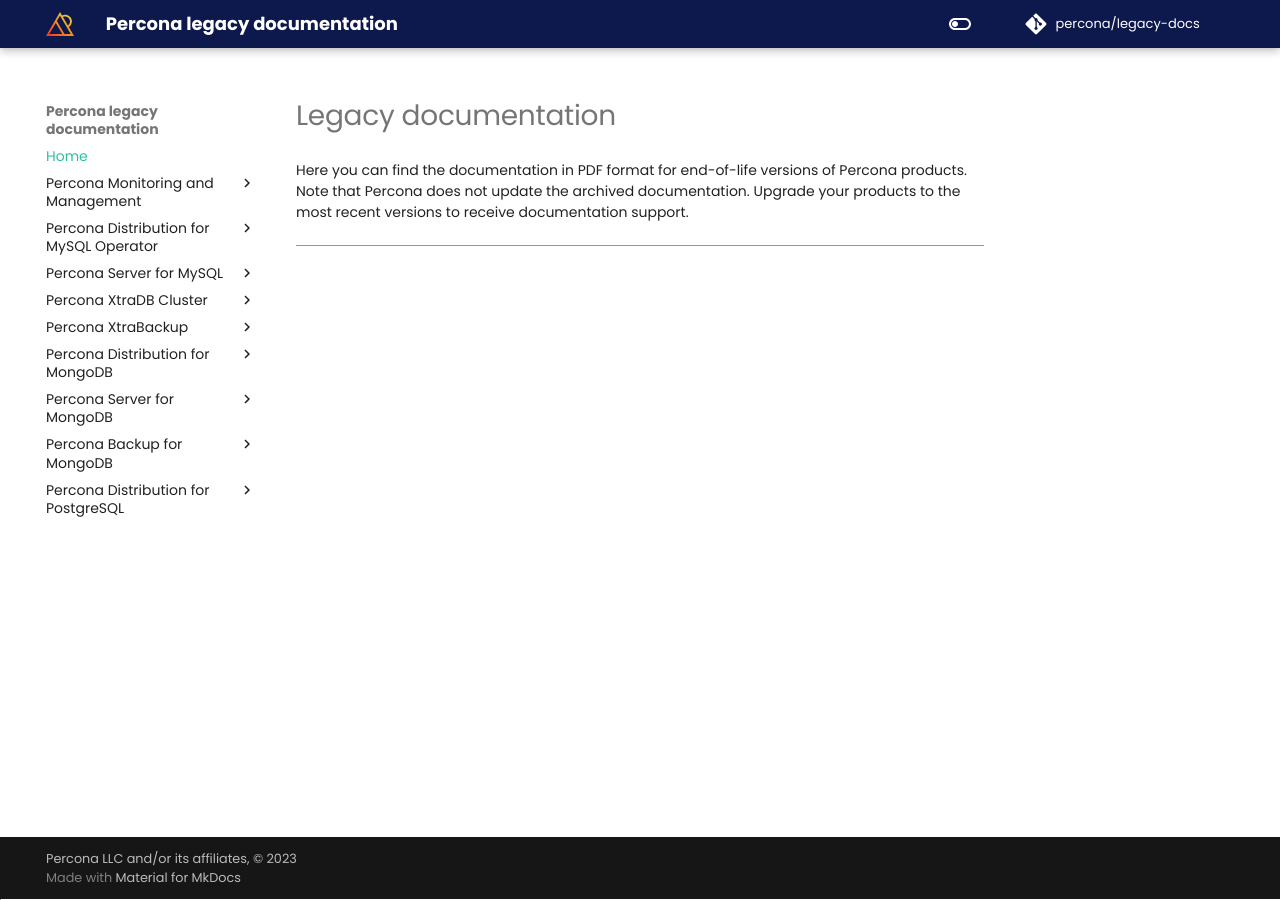
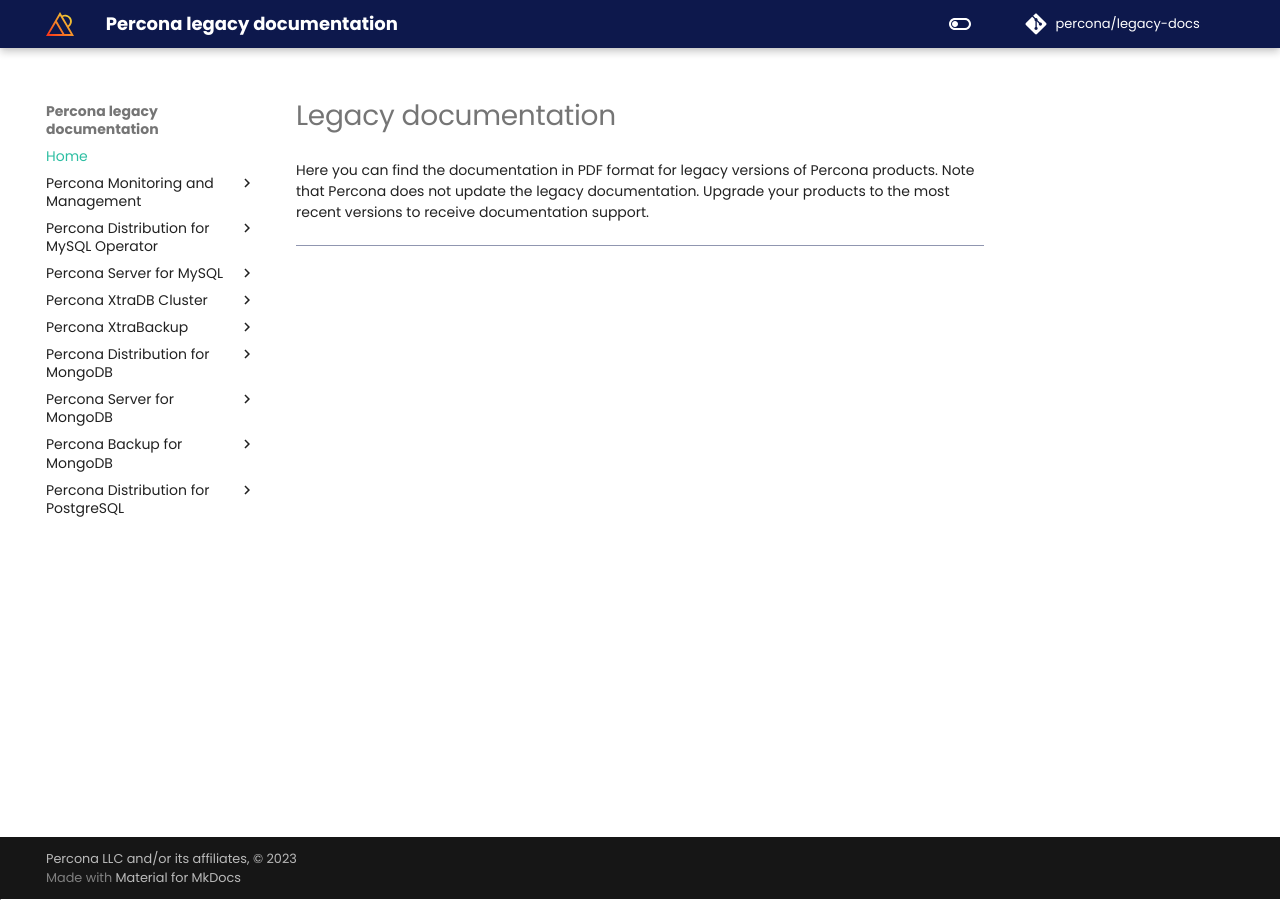
Before and after one commit to percona/legacy-docs, an MkDocs documentation site: the page built from docs/index.md, in a window 1280 px wide. Built offline with MkDocs 1.6.1 and Material for MkDocs 9.7.7, drawn with Linux system fonts in a browser that asks for light colours; nearby versions of some CDN libraries; comment, search, counter and statistics services are not loaded.

Commit message:
Add pdfs

```diff
--- a/docs/index.md
+++ b/docs/index.md
@@ -1,3 +1,3 @@
 # Legacy documentation
 
-Here you can find the documentation in PDF format for end-of-life versions of Percona products. Note that Percona does not update the archived documentation. Upgrade your products to the most recent versions to receive documentation support.
+Here you can find the documentation in PDF format for legacy versions of Percona products. Note that Percona does not update the legacy documentation. Upgrade your products to the most recent versions to receive documentation support.
```
